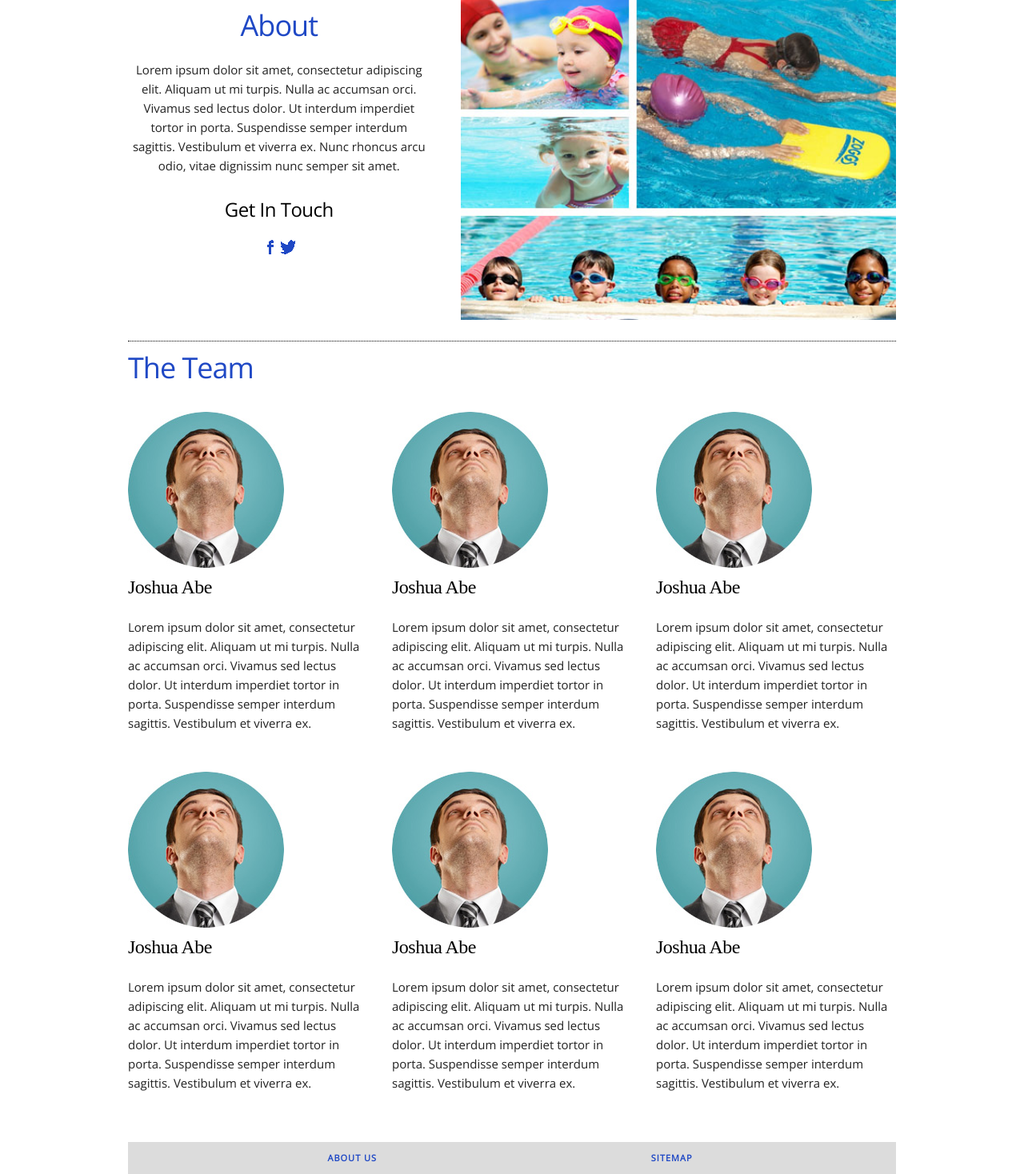
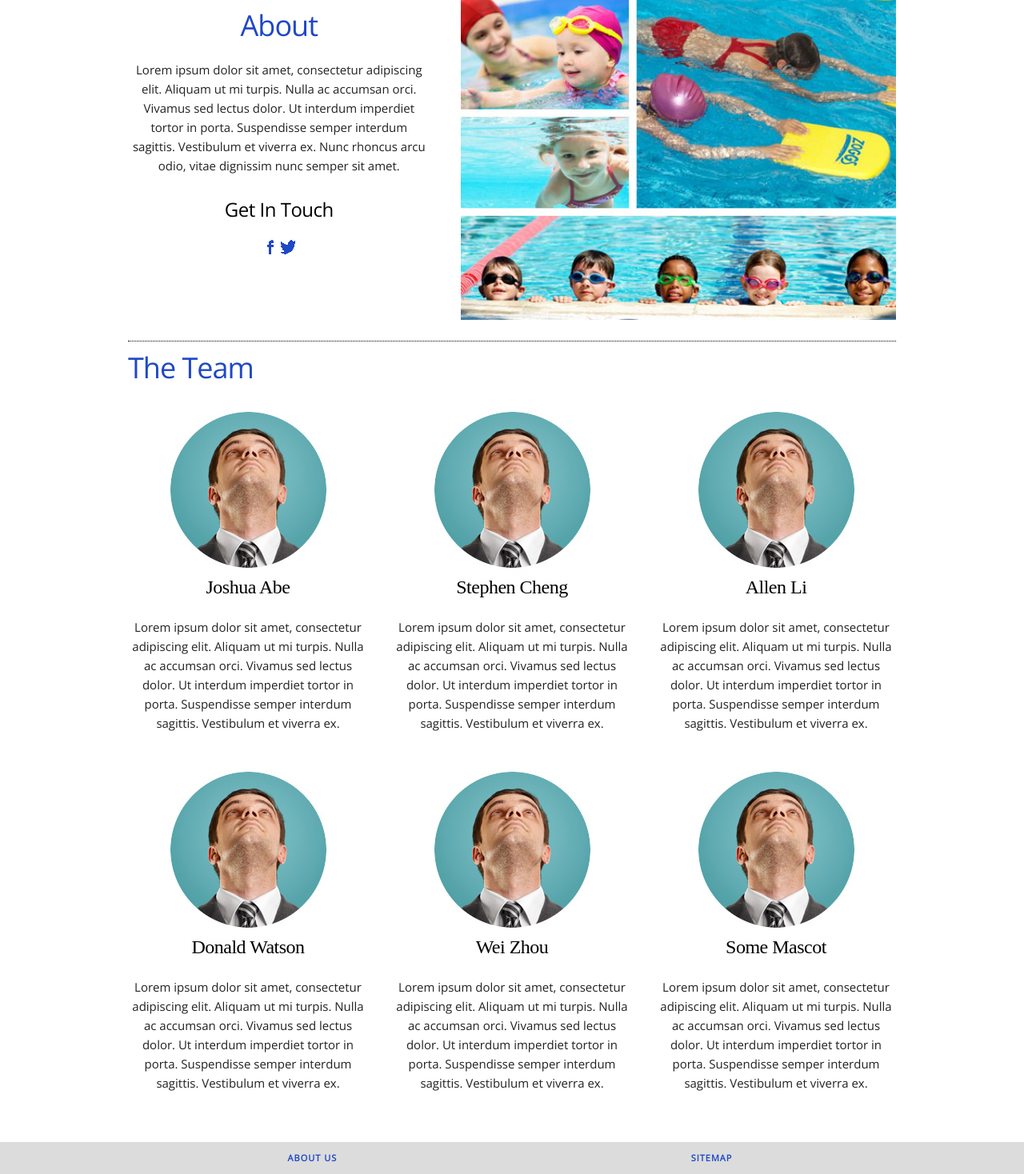
Before and after one commit to Xeltide/project1536, a PHP site: page /about.html in a window 1280 px wide. Shown: the part 466-1934 px from the top of the page at 80% size. Run offline with PHP 8.4, Linux system fonts and the light colour scheme.

```diff
--- a/about.html
+++ b/about.html
@@ -131,74 +131,40 @@
           <tr>
             <td>
               <img src="images/profile_pic_placeholder.jpg" alt="">
-              <h5 class="memberName overrideHColor">Joshua Abe</h6>
+              <h5 class="overrideHColor">Joshua Abe</h5>
               <p>Lorem ipsum dolor sit amet, consectetur adipiscing elit. Aliquam ut mi turpis. Nulla ac accumsan orci. Vivamus sed lectus dolor. Ut interdum imperdiet tortor in porta. Suspendisse semper interdum sagittis. Vestibulum et viverra ex.</p>
             </td>
             <td>
               <img src="images/profile_pic_placeholder.jpg" alt="">
-              <h5 class="memberName overrideHColor">Joshua Abe</h6>
+              <h5 class="overrideHColor">Stephen Cheng</h5>
               <p>Lorem ipsum dolor sit amet, consectetur adipiscing elit. Aliquam ut mi turpis. Nulla ac accumsan orci. Vivamus sed lectus dolor. Ut interdum imperdiet tortor in porta. Suspendisse semper interdum sagittis. Vestibulum et viverra ex.</p>
             </td>
             <td>
               <img src="images/profile_pic_placeholder.jpg" alt="">
-              <h5 class="memberName overrideHColor">Joshua Abe</h6>
+              <h5 class="overrideHColor">Allen Li</h5>
               <p>Lorem ipsum dolor sit amet, consectetur adipiscing elit. Aliquam ut mi turpis. Nulla ac accumsan orci. Vivamus sed lectus dolor. Ut interdum imperdiet tortor in porta. Suspendisse semper interdum sagittis. Vestibulum et viverra ex.</p>
             </td>
           </tr>
           <tr>
             <td>
               <img src="images/profile_pic_placeholder.jpg" alt="">
-              <h5 class="memberName overrideHColor">Joshua Abe</h6>
+              <h5 class="overrideHColor">Donald Watson</h5>
               <p>Lorem ipsum dolor sit amet, consectetur adipiscing elit. Aliquam ut mi turpis. Nulla ac accumsan orci. Vivamus sed lectus dolor. Ut interdum imperdiet tortor in porta. Suspendisse semper interdum sagittis. Vestibulum et viverra ex.</p>
             </td>
             <td>
               <img src="images/profile_pic_placeholder.jpg" alt="">
-              <h5 class="memberName overrideHColor">Joshua Abe</h6>
+              <h5 class="overrideHColor">Wei Zhou</h5>
               <p>Lorem ipsum dolor sit amet, consectetur adipiscing elit. Aliquam ut mi turpis. Nulla ac accumsan orci. Vivamus sed lectus dolor. Ut interdum imperdiet tortor in porta. Suspendisse semper interdum sagittis. Vestibulum et viverra ex.</p>
             </td>
             <td>
               <img src="images/profile_pic_placeholder.jpg" alt="">
-              <h5 class="memberName overrideHColor">Joshua Abe</h6>
+              <h5 class="overrideHColor">Some Mascot</h5>
               <p>Lorem ipsum dolor sit amet, consectetur adipiscing elit. Aliquam ut mi turpis. Nulla ac accumsan orci. Vivamus sed lectus dolor. Ut interdum imperdiet tortor in porta. Suspendisse semper interdum sagittis. Vestibulum et viverra ex.</p>
             </td>
           </tr>
         </table>
       </div>
-    <!-- // REPLACED WITH A TABLE
-      <div class="four columns aboutMember">
-        <img src="images/profile_pic_placeholder.jpg" alt="">
-        <h5 class="memberName overrideHColor">Joshua Abe</h6>
-        <p>Lorem ipsum dolor sit amet, consectetur adipiscing elit. Aliquam ut mi turpis. Nulla ac accumsan orci. Vivamus sed lectus dolor. Ut interdum imperdiet tortor in porta. Suspendisse semper interdum sagittis. Vestibulum et viverra ex.</p>
-      </div>
-      <div class="four columns aboutMember">
-        <img src="images/profile_pic_placeholder.jpg" alt="">
-        <h5 class="memberName overrideHColor">Stephen Cheng</h5>
-        <p>Lorem ipsum dolor sit amet, consectetur adipiscing elit. Aliquam ut mi turpis. Nulla ac accumsan orci. Vivamus sed lectus dolor. Ut interdum imperdiet tortor in porta. Suspendisse semper interdum sagittis. Vestibulum et viverra ex.</p>
-      </div>
-      <div class="four columns aboutMember">
-        <img src="images/profile_pic_placeholder.jpg" alt="">
-        <h5 class="memberName overrideHColor">Allen Li</h5>
-        <p>Lorem ipsum dolor sit amet, consectetur adipiscing elit. Aliquam ut mi turpis. Nulla ac accumsan orci. Vivamus sed lectus dolor. Ut interdum imperdiet tortor in porta. Suspendisse semper interdum sagittis. Vestibulum et viverra ex.</p>
-      </div>
     </div>
-
-    <div class="row">
-      <div class="four columns aboutMember">
-        <img src="images/profile_pic_placeholder.jpg" alt="">
-        <h5 class="memberName overrideHColor">Donald Watson</h5>
-        <p>Lorem ipsum dolor sit amet, consectetur adipiscing elit. Aliquam ut mi turpis. Nulla ac accumsan orci. Vivamus sed lectus dolor. Ut interdum imperdiet tortor in porta. Suspendisse semper interdum sagittis. Vestibulum et viverra ex.</p>
-      </div>
-      <div class="four columns aboutMember">
-        <img src="images/profile_pic_placeholder.jpg" alt="">
-        <h5 class="memberName overrideHColor">Wei Zhou</h5>
-        <p>Lorem ipsum dolor sit amet, consectetur adipiscing elit. Aliquam ut mi turpis. Nulla ac accumsan orci. Vivamus sed lectus dolor. Ut interdum imperdiet tortor in porta. Suspendisse semper interdum sagittis. Vestibulum et viverra ex.</p>
-      </div>
-      <div class="four columns aboutMember">
-        <img src="images/profile_pic_placeholder.jpg" alt="">
-        <h5 class="memberName overrideHColor">Some Mascot</h5>
-        <p>Lorem ipsum dolor sit amet, consectetur adipiscing elit. Aliquam ut mi turpis. Nulla ac accumsan orci. Vivamus sed lectus dolor. Ut interdum imperdiet tortor in porta. Suspendisse semper interdum sagittis. Vestibulum et viverra ex.</p>
-      </div>
-    </div> -->
   </div>
 
   <!-- FOOTER -->
--- a/css/about.css
+++ b/css/about.css
@@ -23,6 +23,7 @@
 }
 #aboutMembers td {
 	border: 0;
+	text-align: center;
 }
 #aboutMembers h5 {
 	font-family: serif;
```
